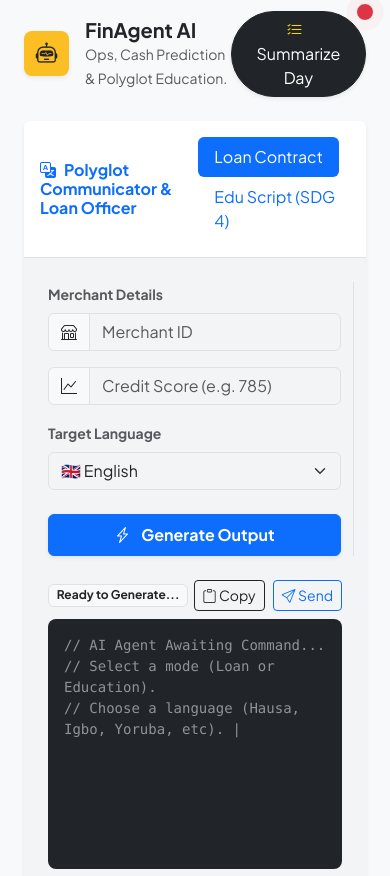
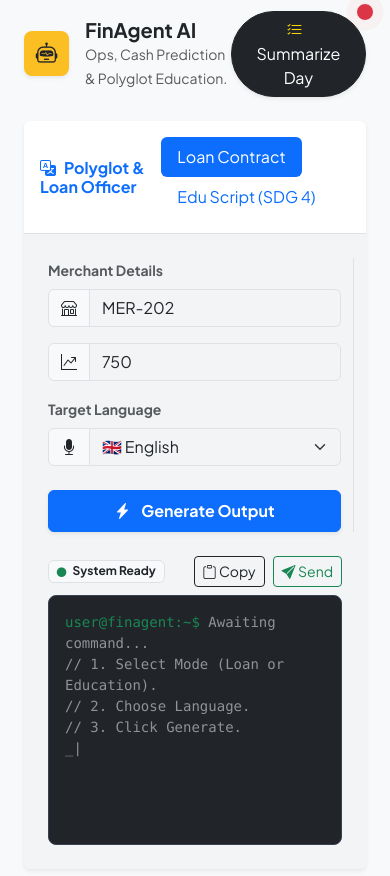
Before and after one commit to king-tim53/Fingerpay, a plain HTML site: page frontend/agent-dashboard.html in a window 390 px wide. Shown: the part 1428-2304 px from the top of the page. Drawn offline with nearby package versions, Linux system fonts and the light colour scheme.

Commit message:
Update agent-dashboard.html

```diff
--- a/frontend/agent-dashboard.html
+++ b/frontend/agent-dashboard.html
@@ -376,148 +376,113 @@
               </button>
             </div>
 
-            <!-- ROW 1: POLYGLOT COMMAND CENTER (Loan + Edu Scripts) -->
+           <!-- ================= POLYGLOT COMMUNICATOR SECTION ================= -->
 <div class="card border-0 shadow-sm mb-4 overflow-hidden">
-              <div
-                class="card-header bg-white border-bottom py-3 d-flex justify-content-between align-items-center"
-              >
+  <div class="card-header bg-white border-bottom py-3 d-flex justify-content-between align-items-center">
+    <!-- Title -->
     <h6 class="fw-bold mb-0 text-primary">
-                  <i class="bi bi-translate me-2"></i>Polyglot Communicator &
-                  Loan Officer
+      <i class="bi bi-translate me-2"></i>Polyglot & Loan Officer
     </h6>
-                <!-- Tabs to switch modes -->
+
+    <!-- Mode Switching Tabs -->
     <ul class="nav nav-pills card-header-pills" id="polyglotTabs">
       <li class="nav-item">
-                    <a
-                      class="nav-link active btn-sm"
-                      href="#"
-                      onclick="switchPolyMode('loan', this)"
-                      >Loan Contract</a
-                    >
+        <a class="nav-link active btn-sm cursor-pointer" onclick="switchPolyMode('loan', this)">
+          Loan Contract
+        </a>
       </li>
       <li class="nav-item">
-                    <a
-                      class="nav-link btn-sm"
-                      href="#"
-                      onclick="switchPolyMode('edu', this)"
-                      >Edu Script (SDG 4)</a
-                    >
+        <a class="nav-link btn-sm cursor-pointer" onclick="switchPolyMode('edu', this)">
+          Edu Script (SDG 4)
+        </a>
       </li>
     </ul>
   </div>
+
   <div class="card-body p-4">
     <div class="row g-4">
-                  <!-- Input Area -->
+
+      <!-- LEFT COLUMN: CONTROLS & INPUTS -->
       <div class="col-lg-4 border-end">
-                    <!-- Mode: Loan Inputs -->
-                    <div id="loanInputs">
-                      <label class="small fw-bold text-muted mb-2"
-                        >Merchant Details</label
-                      >
+
+        <!-- MODE A: LOAN INPUTS (Visible by default) -->
+        <div id="loanInputs" class="fade-in">
+          <label class="small fw-bold text-muted mb-2">Merchant Details</label>
           <div class="input-group mb-3">
-                        <span class="input-group-text"
-                          ><i class="bi bi-shop"></i
-                        ></span>
-                        <input
-                          type="text"
-                          class="form-control"
-                          id="loanMerchId"
-                          placeholder="Merchant ID"
-                        />
+            <span class="input-group-text bg-light"><i class="bi bi-shop"></i></span>
+            <input type="text" class="form-control" id="loanMerchId" placeholder="Merchant ID (e.g. MER-202)" value="MER-202">
           </div>
           <div class="input-group mb-3">
-                        <span class="input-group-text"
-                          ><i class="bi bi-graph-up"></i
-                        ></span>
-                        <input
-                          type="number"
-                          class="form-control"
-                          id="loanScore"
-                          placeholder="Credit Score (e.g. 785)"
-                        />
+            <span class="input-group-text bg-light"><i class="bi bi-graph-up-arrow"></i></span>
+            <input type="number" class="form-control" id="loanScore" placeholder="Credit Score (e.g. 750)" value="750">
           </div>
         </div>
 
-                    <!-- Mode: Education Inputs (Hidden by default) -->
-                    <div id="eduInputs" class="d-none">
-                      <label class="small fw-bold text-muted mb-2"
-                        >Select Training Topic</label
-                      >
-                      <select class="form-select mb-3" id="eduTopic">
-                        <option value="interest">
-                          Explaining Interest Rates
-                        </option>
+        <!-- MODE B: EDUCATION INPUTS (Hidden by default) -->
+        <div id="eduInputs" class="d-none fade-in">
+          <label class="small fw-bold text-muted mb-2">Select Training Topic</label>
+          <div class="input-group mb-3">
+            <span class="input-group-text bg-light"><i class="bi bi-mortarboard-fill"></i></span>
+            <!-- Values here match the JS Object keys exactly -->
+            <select class="form-select" id="eduTopic">
+              <option value="interest">Explaining Interest Rates</option>
               <option value="fraud">Avoiding POS Fraud</option>
-                        <option value="app">How to use the App</option>
+              <option value="app">How to use Mobile App</option>
             </select>
           </div>
+        </div>
 
-                    <label class="small fw-bold text-muted mb-2"
-                      >Target Language</label
-                    >
-                    <select class="form-select mb-4" id="targetLanguage">
+        <!-- SHARED: LANGUAGE SELECTOR -->
+        <label class="small fw-bold text-muted mb-2">Target Language</label>
+        <div class="input-group mb-4">
+          <span class="input-group-text bg-light"><i class="bi bi-mic-fill"></i></span>
+          <select class="form-select" id="targetLanguage">
             <option value="English" selected>🇬🇧 English</option>
             <option value="Pidgin">🇳🇬 Pidgin English</option>
             <option value="Hausa">🐎 Hausa</option>
             <option value="Yoruba">🦁 Yoruba</option>
             <option value="Igbo">🦅 Igbo</option>
           </select>
+        </div>
 
-                    <button
-                      class="btn btn-primary w-100 fw-bold py-2 shadow-sm"
-                      onclick="runPolyglotGen()"
-                    >
-                      <i class="bi bi-lightning-charge me-2"></i> Generate
-                      Output
+        <!-- GENERATE BUTTON -->
+        <button class="btn btn-primary w-100 fw-bold py-2 shadow-sm hover-scale" onclick="runPolyglotGen()">
+          <i class="bi bi-lightning-charge-fill me-2"></i> Generate Output
         </button>
       </div>
 
-                  <!-- Output Area -->
+      <!-- RIGHT COLUMN: AI TERMINAL OUTPUT -->
       <div class="col-lg-8">
-                    <div
-                      class="d-flex justify-content-between align-items-center mb-2"
-                    >
-                      <span
-                        class="badge bg-light text-dark border"
-                        id="polyStatus"
-                        >Ready to Generate...</span
-                      >
+        <!-- Status Bar -->
+        <div class="d-flex justify-content-between align-items-center mb-2">
+          <span class="badge bg-light text-dark border" id="polyStatus">
+            <i class="bi bi-circle-fill text-success me-1" style="font-size: 0.6rem;"></i> System Ready
+          </span>
           <div class="d-flex gap-2">
-                        <button
-                          class="btn btn-sm btn-outline-dark"
-                          onclick="copyPolyText()"
-                          title="Copy Text"
-                        >
+            <button class="btn btn-sm btn-outline-dark" onclick="copyPolyText()" title="Copy to Clipboard">
               <i class="bi bi-clipboard"></i> Copy
             </button>
-                        <button
-                          class="btn btn-sm btn-outline-primary"
-                          onclick="sendToMerchant()"
-                          title="Send to Merchant App"
-                        >
-                          <i class="bi bi-send"></i> Send
+            <button class="btn btn-sm btn-outline-success" onclick="sendToMerchant()" title="Send to Merchant Terminal">
+              <i class="bi bi-send-fill"></i> Send
             </button>
           </div>
         </div>
-                    <div
-                      class="bg-dark text-white p-3 rounded-3 font-monospace small position-relative"
-                      style="
-                        min-height: 250px;
-                        max-height: 300px;
-                        overflow-y: auto;
-                      "
-                    >
-                      <div id="polyOutput" class="text-white-50 typing-cursor">
-                        // AI Agent Awaiting Command...<br />
-                        // Select a mode (Loan or Education).<br />
-                        // Choose a language (Hausa, Igbo, Yoruba, etc).
+
+        <!-- Terminal Screen -->
+        <div class="bg-dark text-white p-3 rounded-3 font-monospace small position-relative shadow-inner" style="min-height: 250px; max-height: 300px; overflow-y: auto; border: 1px solid #374151;">
+          <!-- Default Placeholder Text -->
+          <div id="polyOutput" class="text-white-50">
+            <span class="text-success">user@finagent:~$</span> Awaiting command...<br>
+            // 1. Select Mode (Loan or Education).<br>
+            // 2. Choose Language.<br>
+            // 3. Click Generate.<br>
+            <span class="typing-cursor">_</span>
           </div>
         </div>
       </div>
     </div>
   </div>
 </div>
-
             <div class="row g-4 mb-4">
               <!-- ROW 2, COL 1: SMART ROUTE + CASH PREDICTION -->
               <div class="col-lg-6">
```
Lines whose indentation alone changed are shown as unchanged.
